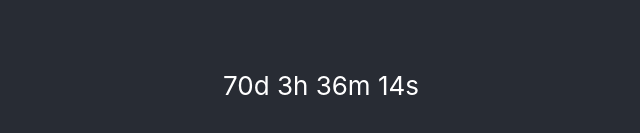
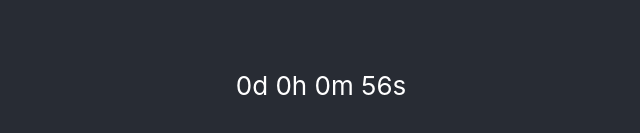
Before and after one commit to souhailmerroun-practice/react-repository, a React (Create React App) app: page / in a window 1280 px wide. Shown: the part 315-448 px from the top of the page, without its empty margins (319-959 px from the left). Built offline with nearby package versions, Linux system fonts and the light colour scheme.

Commit message:
Testing StopWatch

```diff
--- a/src/App.tsx
+++ b/src/App.tsx
@@ -2,7 +2,7 @@ import React, { useEffect, useState } from 'react';
 import logo from './logo.svg';
 import './App.css';
 
-interface Countdown {
+interface Stopwatch {
   days: number
   hours: number
   minutes: number
@@ -11,10 +11,9 @@ interface Countdown {
 
 function App() {
 
-  const countDownDate = new Date("May 23, 2022 15:37:25").getTime();
-  const now = new Date().getTime(); // Get today's date and time
+  const [time, setTime] = useState(50000); //50000 miliseconds = 50 seconds
 
-  const [countdown, setCountdown] = useState<Countdown>({
+  const [countdown, setCountdown] = useState<Stopwatch>({
     days: 0,
     hours: 0,
     minutes: 0,
@@ -22,16 +21,15 @@ function App() {
   });
 
   useEffect(() => {
+    console.log(time);
     const interval = setInterval(() => {
 
-      // Find the distance between now and the count down date
-      const distance = countDownDate - now;
+      setTime(time + 1000);
 
-      // Time calculations for days, hours, minutes and seconds
-      const days = Math.floor(distance / (1000 * 60 * 60 * 24));
-      const hours = Math.floor((distance % (1000 * 60 * 60 * 24)) / (1000 * 60 * 60));
-      const minutes = Math.floor((distance % (1000 * 60 * 60)) / (1000 * 60));
-      const seconds = Math.floor((distance % (1000 * 60)) / 1000);
+      const days = Math.floor(time / (1000 * 60 * 60 * 24));
+      const hours = Math.floor((time % (1000 * 60 * 60 * 24)) / (1000 * 60 * 60));
+      const minutes = Math.floor((time % (1000 * 60 * 60)) / (1000 * 60));
+      const seconds = Math.floor((time % (1000 * 60)) / 1000)
 
       setCountdown({
         days,
```
